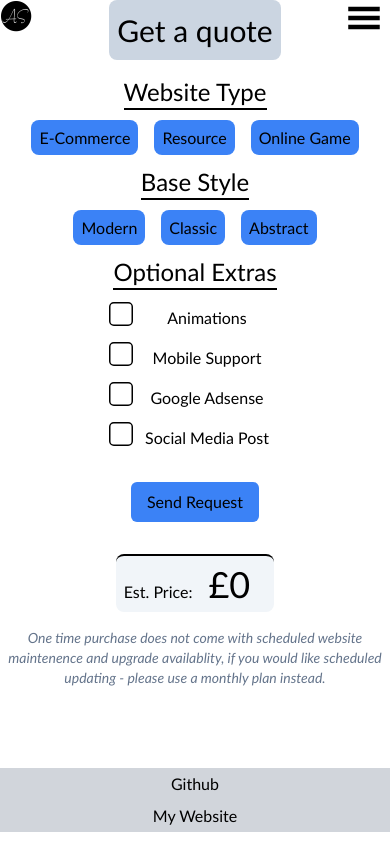
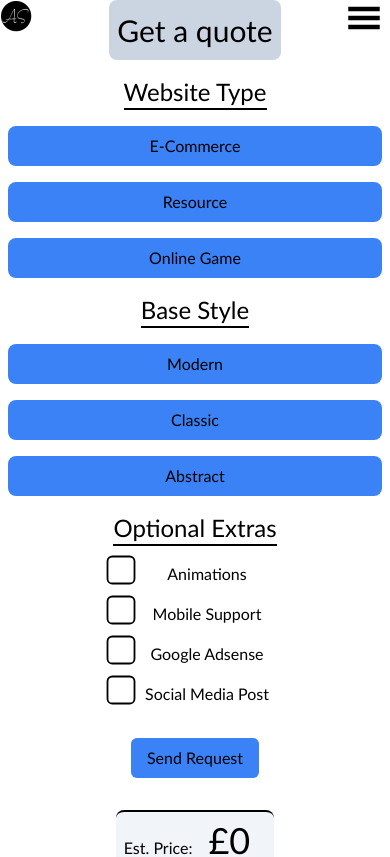
Before and after one commit to AroonSalotra/freelance-website, a Next.js app: page /quote in a window 390 px wide. Shown: the top 857 px of the page. Built offline with nearby package versions, Linux system fonts and the light colour scheme.

Commit message:
add mobile support for form

```diff
--- a/pages/quote.tsx
+++ b/pages/quote.tsx
@@ -53,7 +53,7 @@ const Quote = () => {
                     <form className="flex flex-col gap-4"
                         action="" onSubmit={handleSubmit}>
 
-                        <fieldset>
+                        <fieldset className="flex flex-col gap-4 sm:block">
 
                             <legend>Website Type</legend>
 
@@ -92,7 +92,7 @@ const Quote = () => {
 
                         </fieldset>
 
-                        <fieldset>
+                        <fieldset className="flex flex-col gap-4 sm:block">
 
                             <legend>Base Style</legend>
 
--- a/styles/globals.css
+++ b/styles/globals.css
@@ -108,7 +108,7 @@ input[type=checkbox]:checked::before {
 }
 
 input[type=checkbox] {
-  transform: scale(1.5);
+  transform: scale(1.8);
   appearance: none;
   font: inherit;
   color: currentColor;
```
